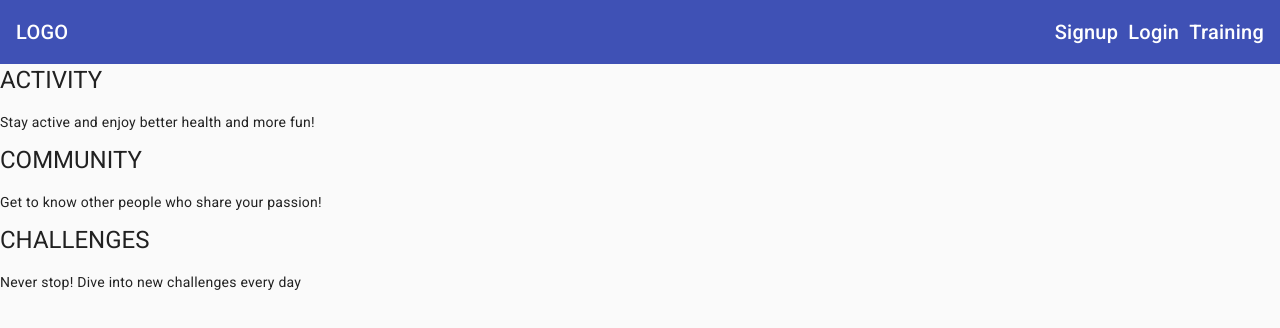
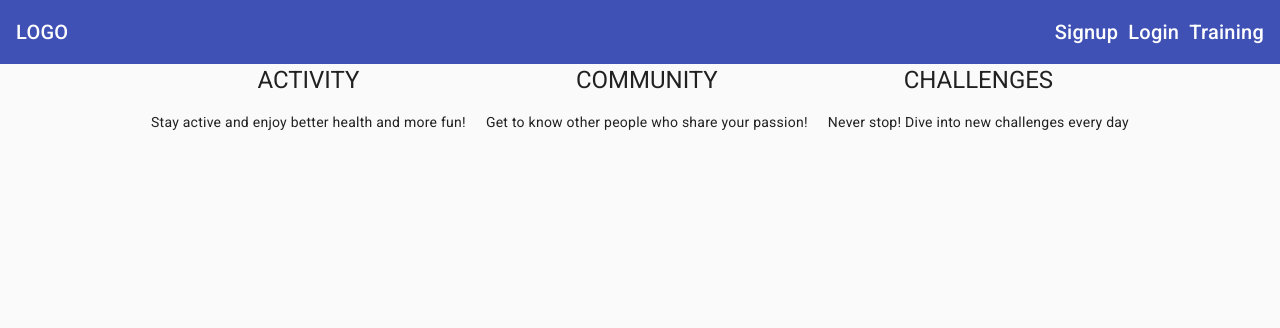
Before and after one commit to med31/angular-material-learn, an Angular app: page / in a window 1280 px wide. Shown: the top 328 px of the page. Built offline with nearby package versions, Linux system fonts and the light colour scheme.

Commit message:
45. Working on the Welcome Screen

```diff
--- a/src/app/welcome/welcome.component.css
+++ b/src/app/welcome/welcome.component.css
@@ -0,0 +1,3 @@
+.welcome {
+  text-align: center;
+}
--- a/src/app/welcome/welcome.component.html
+++ b/src/app/welcome/welcome.component.html
@@ -1,4 +1,4 @@
-<div class="welcome">
+<div class="welcome" fxLayout="column" fxLayout.gt-xs="row" fxLayoutGap.gt-xs="20px" fxLayoutAlign="center center">
   <section>
     <h1>ACTIVITY</h1>
     <p>Stay active and enjoy better health and more fun!</p>
```
